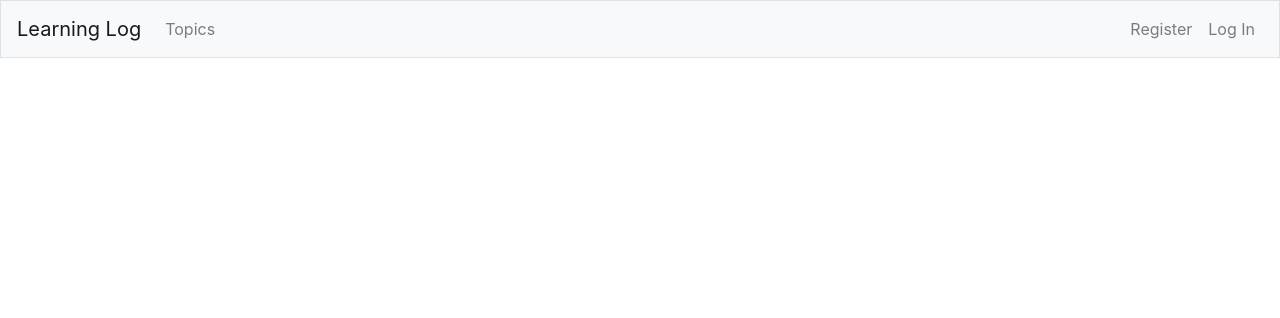
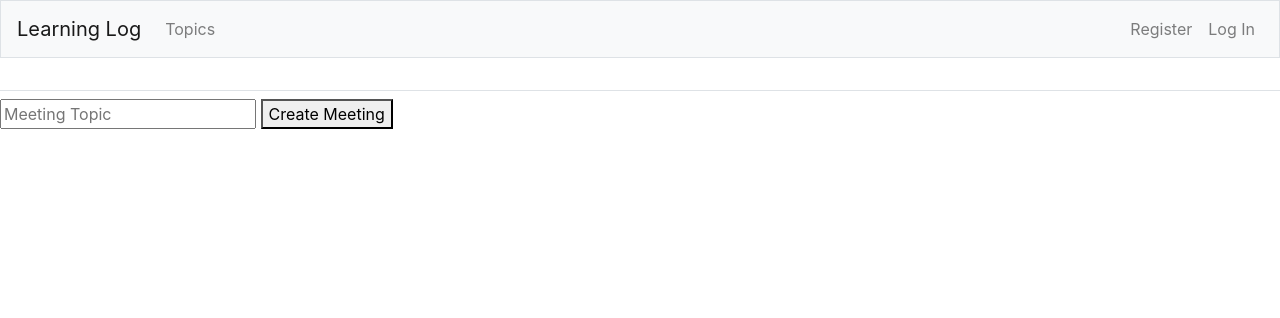
Before and after one commit to monari1/learning_log, a Django app: page /create_meeting/ in a window 1280 px wide. Shown: the top 318 px of the page. Run offline with Django 3.2, Linux system fonts and the light colour scheme; some libraries are stand-ins or nearby versions.

Commit message:
new render

```diff
--- a/learning_logs/templates/learning_logs/base.html
+++ b/learning_logs/templates/learning_logs/base.html
@@ -54,6 +54,17 @@
 
         </div>
     </nav>
+    <main role = "main" class = "container">
+
+    </main>
+    <div class="pb-2 mb-2 border-bottom">
+        {% block page_header %}{% endblock page_header %}
+        </div>
+        <div>
+        {% block content %}{% endblock content %}
+        </div>
+        </main>
+
 
 
         </body>
```
Also changed, not shown: users/templates/registration/login.html (line endings or trailing spaces).
